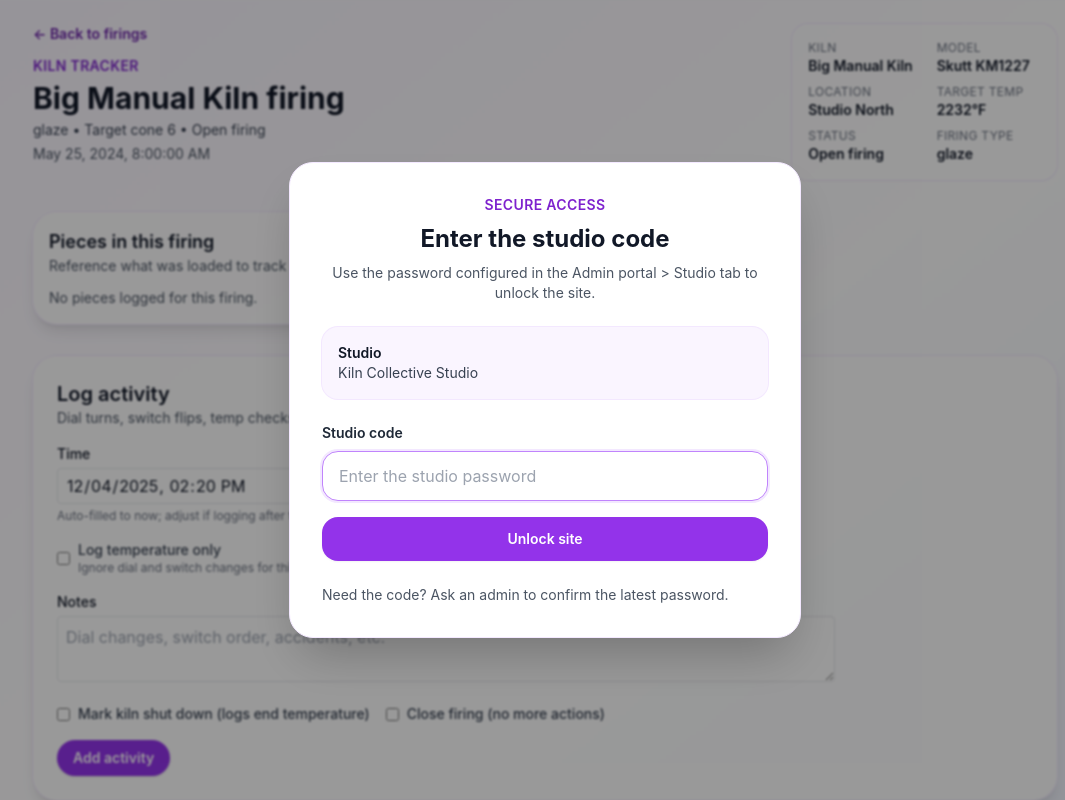
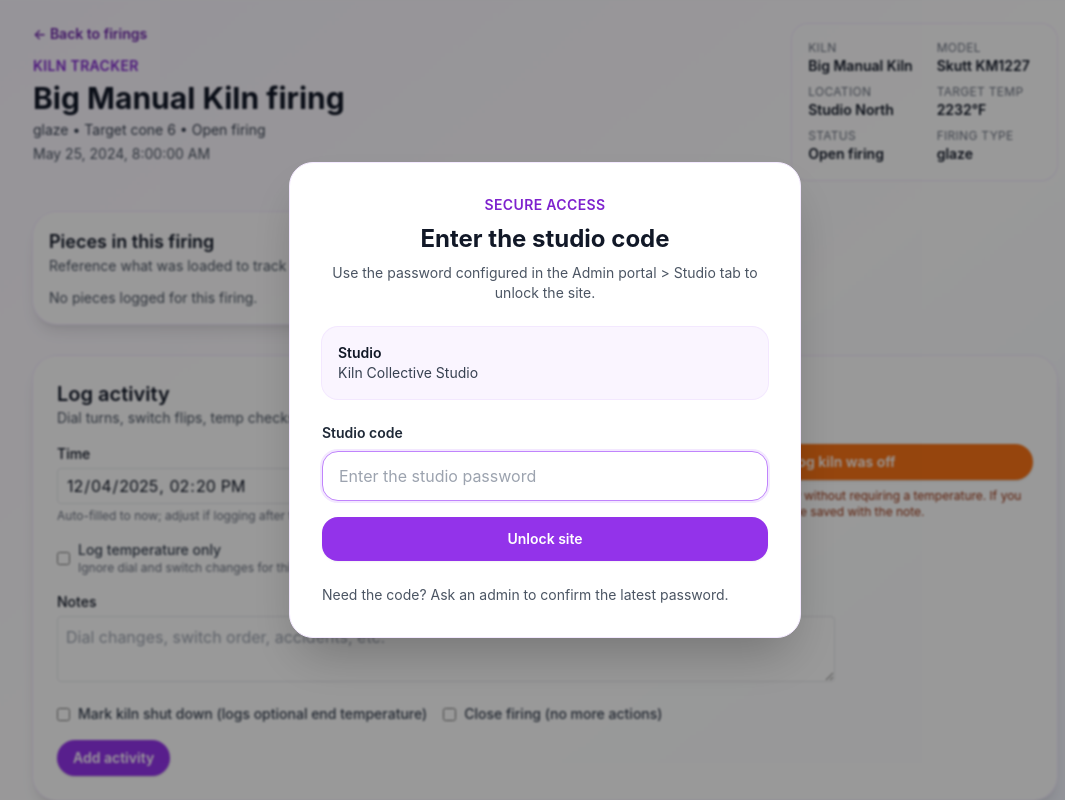
Before and after one commit to jdin9/KilnTracker, a Next.js app: page /firings/1 in a window 1280 px wide. Shown: the top 800 px of the page, without its empty margins (95-1160 px from the left). Built offline with nearby package versions, Linux system fonts and the light colour scheme.

Commit message:
Add quick shutdown logging for kiln activity

```diff
--- a/src/app/firings/[id]/page.tsx
+++ b/src/app/firings/[id]/page.tsx
@@ -268,6 +268,19 @@ export default function FiringDetailPage({ params }: { params: { id: string } })
     [activities],
   );
 
+  const resetForm = () => {
+    setForm((prev) => ({
+      ...prev,
+      note: "",
+      pyrometerTemp: "",
+      timestamp: nowLocal(),
+      switchName: "",
+      switchState: "on",
+      shutdown: false,
+      closeFiring: false,
+    }));
+  };
+
   if (!firing && !loading) return notFound();
   if (loading) {
     return (
@@ -296,11 +309,6 @@ export default function FiringDetailPage({ params }: { params: { id: string } })
               : form.pyrometerTemp
                 ? "temp"
                 : "note";
-
-    if (inferredType === "shutdown" && !form.pyrometerTemp) {
-      alert("Temperature is required when shutting down the kiln.");
-      return;
-    }
 
     if (form.tempOnly && !form.pyrometerTemp) {
       alert("Temperature is required when logging a temp-only reading.");
@@ -388,20 +396,31 @@ export default function FiringDetailPage({ params }: { params: { id: string } })
       }
     }
 
-    setForm((prev) => ({
-      ...prev,
-      note: "",
-      pyrometerTemp: "",
-      timestamp: nowLocal(),
-      switchName: "",
-      switchState: "on",
-      shutdown: false,
-      closeFiring: false,
-    }));
+    resetForm();
   };
 
   const handleDelete = (id: string) => {
     setActivities((prev) => prev.filter((activity) => activity.id !== id));
+  };
+
+  const handleLogKilnOff = () => {
+    if (!firing) {
+      alert("Unable to record shutdown because the firing record is missing.");
+      return;
+    }
+
+    const activity: Activity = {
+      id: `act-${Date.now()}`,
+      timestamp: new Date(form.timestamp).toISOString(),
+      type: "shutdown",
+      note:
+        form.note ||
+        (!form.pyrometerTemp ? "Kiln observed off; temperature not recorded." : "Kiln observed off."),
+      pyrometerTemp: form.pyrometerTemp ? Number(form.pyrometerTemp) : undefined,
+    };
+
+    setActivities((prev) => [...prev, activity]);
+    resetForm();
   };
 
   const handleDeleteFiringFromHistory = () => {
@@ -615,8 +634,22 @@ export default function FiringDetailPage({ params }: { params: { id: string } })
                   className="w-full rounded border px-2 py-1"
                   value={form.pyrometerTemp}
                   onChange={(e) => setForm({ ...form, pyrometerTemp: e.target.value })}
-                  placeholder="Optional; required when turning kiln off"
+                  placeholder="Optional temperature reading"
                 />
+              </div>
+
+              <div className="space-y-2 lg:col-span-2">
+                <button
+                  type="button"
+                  onClick={handleLogKilnOff}
+                  className="inline-flex w-full items-center justify-center gap-2 rounded-full bg-orange-500 px-4 py-2 text-sm font-semibold text-white shadow hover:bg-orange-600"
+                >
+                  Log kiln was off
+                </button>
+                <p className="text-xs text-orange-800">
+                  Records a shutdown entry without requiring a temperature. If you add a temp above, it will be saved with the
+                  note.
+                </p>
               </div>
 
               <div className="flex items-center gap-2 lg:col-span-3">
@@ -651,7 +684,7 @@ export default function FiringDetailPage({ params }: { params: { id: string } })
                       setForm({ ...form, shutdown: e.target.checked, closeFiring: e.target.checked ? false : form.closeFiring })
                     }
                   />
-                  Mark kiln shut down (logs end temperature)
+                  Mark kiln shut down (logs optional end temperature)
                 </label>
                 <label className="inline-flex items-center gap-2 text-sm font-medium text-gray-700">
                   <input
```
